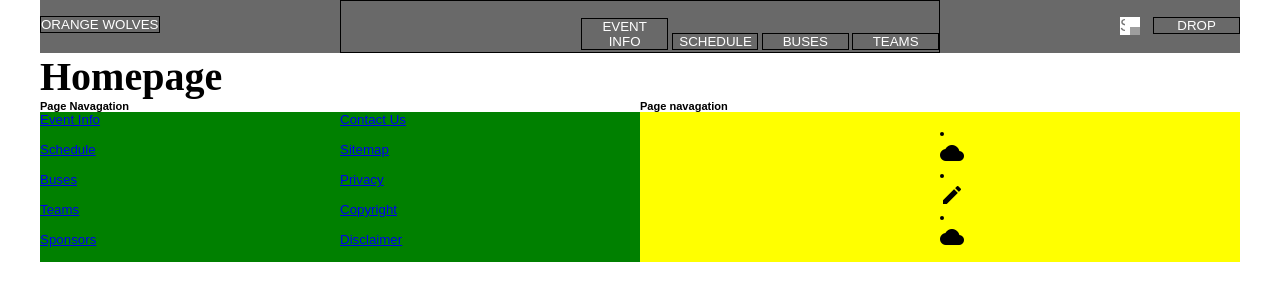
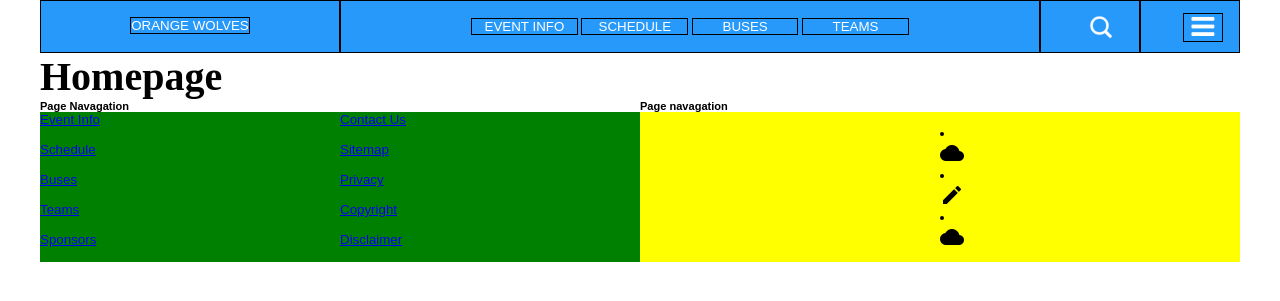
Before and after one commit to orange-wolves/orangewolves, a PHP site: page / in a window 1280 px wide. Shown: the top 301 px of the page. Run offline with PHP 8.4, Linux system fonts and the light colour scheme; grey boxes are pictures that could not be loaded.

Commit message:
Header
Lastest work on the header.
Added search icon.

```diff
--- a/resources/css/header.css
+++ b/resources/css/header.css
@@ -1,32 +1,36 @@
 .nav {
 	position:sticky;
-	background-color:dimgrey;
+	background-color:#2699fb;
 	height:4em;
 }
 
 .icon {
 	height:4em;
 	padding-top:1.3em;
+	text-align:center;
+	border:solid 1px black;
 }
 
 .navbar {
-	text-align:right;
 	border:solid 1px black;
 	height:4em;
 	padding-top:1.3em;
+	text-align:center;
 }
 
 .searchbar {
 	overflow:visible;
 	white-space: nowrap;
 	height:4em;
-	padding-top:1.3em;
+	padding-top:.3em;
+	border:solid 1px black;
 }
 
 .mobilenav {
 	text-align:right;
 	height:4em;
-	padding-top:1.3em;
+	padding-top:.9em;
+	border:solid 1px black;
 }
 
 nav.ul {
@@ -40,7 +44,7 @@ nav.ul {
 	border: solid 1px black;
 	padding-left:0.5em;
 	padding-right:0.5em;
-	width:6.5em;
+	width:8em;
 }
 
 .nav a{
@@ -59,6 +63,15 @@ nav.ul {
 	border: solid 1px black;
 }
 
+a.dropbtn {
+	font-size:2em;
+	color:white;
+	text-align:center;
+	margin-right:.6em;
+	width:1.5em;
+	border: solid 1px black;
+}
+
 .dropdown {
 	float:right;
 }
@@ -74,18 +87,25 @@ nav.ul {
     position:absolute;
 }
 
-.dropdown:hover .dropdown-content {
+.dropdown:active .dropdown-content {
+    display:block;
+}
+
+.dropdown:focus .dropdown-content {
     display:block;
 }
 
 input[type=search]{
-    width: 20px;
+	width:3em;
     box-sizing: border-box;
     border:none;
-    font-size: 16px;
-    background-color: white;
-    background-image: url('searchicon.png');
-    background-position: 10px 10px;
+	font-size: 16px;
+	color:white;
+    background-color: #2699fb;
+	background-image: url('../images/searchicon.png');
+	background-size: 1.5em 1.5em;
+	background-position: 10px 10px;
+	padding: 12px 20px 12px 40px;
 	background-repeat: no-repeat;
 
     -webkit-transition: width 0.4s ease-in-out;
@@ -94,6 +114,8 @@ input[type=search]{
 }
 
 input[type=search]:focus {
-	width:20vw;
+	width:12em;
 	position:relative;
 }
+
+.searchButton
--- a/resources/layout/header.html
+++ b/resources/layout/header.html
@@ -1,7 +1,7 @@
 <!DOCTYPE html>
 <html>
 	<head>
-
+		<link rel="stylesheet" href="https://stackpath.bootstrapcdn.com/font-awesome/4.7.0/css/font-awesome.min.css" />
 	</head>
 
   	<body>
@@ -12,7 +12,7 @@
 						<a href="/orangewolves">Orange Wolves</a>
 					</div>
 
-					<div class="navbar col-6">
+					<div class="navbar col-7">
 						<ul>
 							<li><a href="/orangewolves/event-info">Event Info</a></li>
 							<li><a href="/orangewolves/schedule">Schedule</a></li>
@@ -21,16 +21,16 @@
 						</ul>
 					</div>
 
-					<div class="searchbar col-2">
+					<div class="searchbar col-1">
 						<form class="dropdown" name="search" action="/orangewolves/search/index.php" method="GET">
-							<input type="search" name="searchtext" placeholder="Search" pattern=".*\S.*" minlength=3 required>
+							<input type="search" name="searchtext" placeholder="search" pattern=".*\S.*" minlength=3 autocomplete="off" required>
 						</form>
 					</div>
 
 					<div class="mobilenav col-1">
 						<ul>
-							<li class="dropdown">
-								<a href="" class="dropbtn">Drop</a>
+							<div class="dropdown">
+								<a class="dropbtn fa fa-bars"></a>
 								<div class="dropdown-content">
 									<a href="/orangewolves/schedule">Schedule</a>
 									<a href="/orangewolves/buses">Buses</a>
@@ -39,7 +39,7 @@
 									<a href="/orangewolves/sponsors">Sponsors</a>
 									<a href="/orangewolves/contact-us">Contact Us</a>
 								</div>
-							</li>
+							</div>
 						</ul>
 					</div>
 
```
Also changed, not shown: resources/images/searchicon.png (added).
